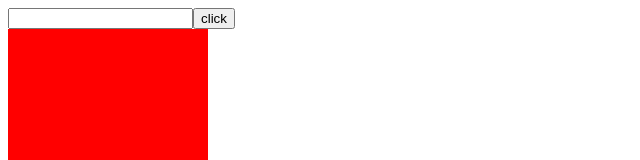
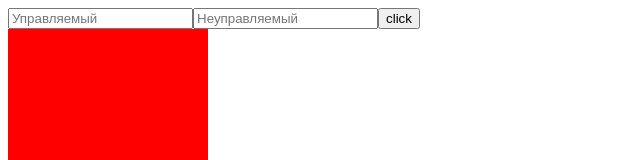
Before and after one commit to AzimReact/typescript-course, a React (Create React App) app: page / in a window 1280 px wide. Shown: the top 160 px of the page, without its empty margins (0-640 px from the left). Built offline with nearby package versions, Linux system fonts and the light colour scheme; no server answers.

Commit message:
typed useRef hook

```diff
--- a/src/components/EventsExample.tsx
+++ b/src/components/EventsExample.tsx
@@ -1,15 +1,16 @@
-import React, { FC, useState } from "react";
+import React, { FC, useRef, useState } from "react";
 
 const EventsExample: FC = () => {
     const [value, setValue] = useState<string>("");
     const [isDrag, setisDrag] = useState<boolean>(false);
+    const inputRef = useRef<HTMLInputElement>(null);
 
     const changeHandler = (e: React.ChangeEvent<HTMLInputElement>) => {
         setValue(e.target.value);
     };
 
     const clickHandler = (e: React.MouseEvent<HTMLButtonElement>) => {
-        console.log(value);
+        console.log(inputRef.current?.value);
     };
 
     const dragHandler = (e: React.DragEvent<HTMLDivElement>) => {
@@ -31,7 +32,19 @@
 
     return (
         <div>
-            <input value={value} onChange={changeHandler} type="text" />
+            <input
+                value={value}
+                onChange={changeHandler}
+                type="text"
+                placeholder="Управляемый"
+            />
+            <input
+                ref={inputRef}
+                value={value}
+                onChange={changeHandler}
+                type="text"
+                placeholder="Неуправляемый"
+            />
             <button onClick={clickHandler}>click</button>
             <div
                 draggable
```
